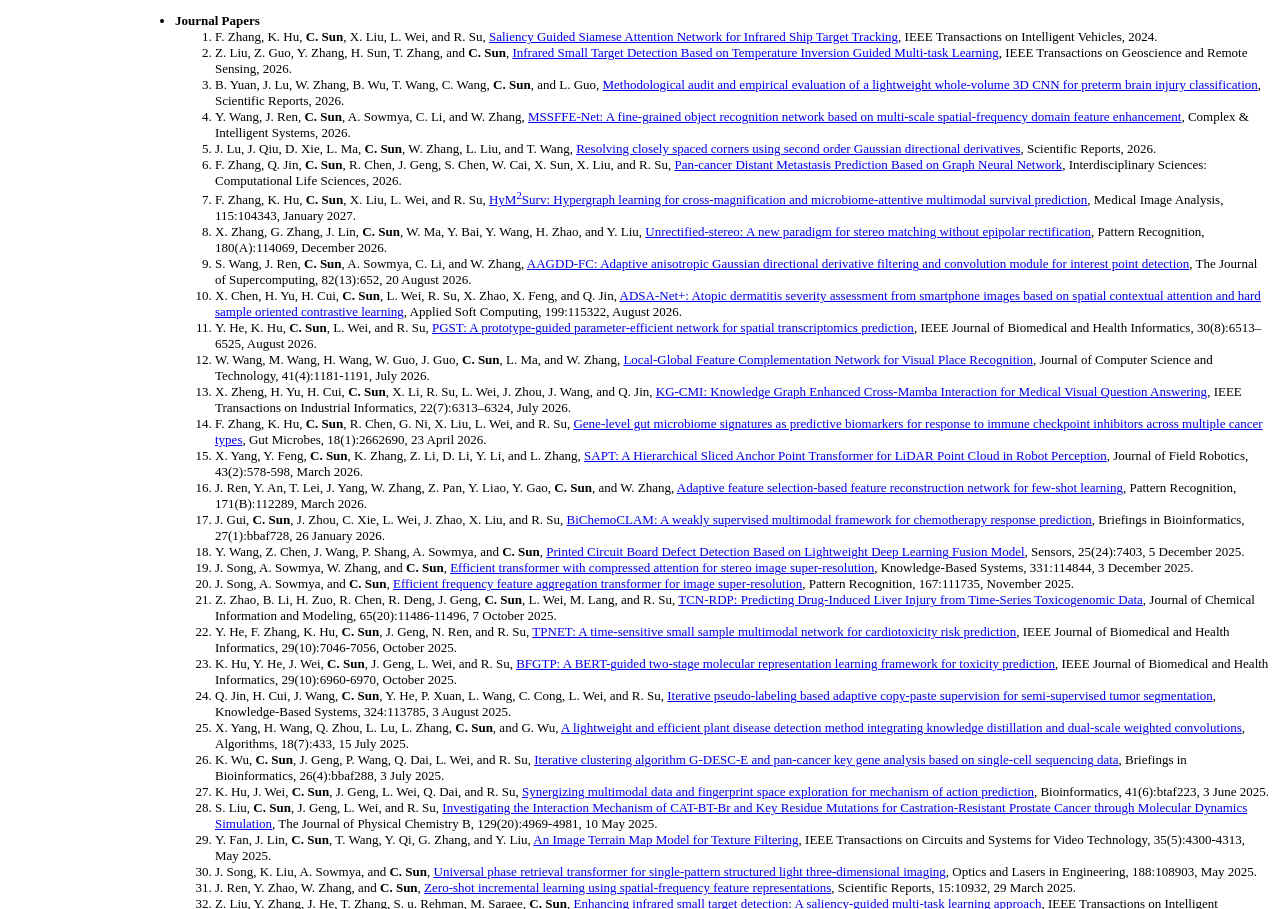
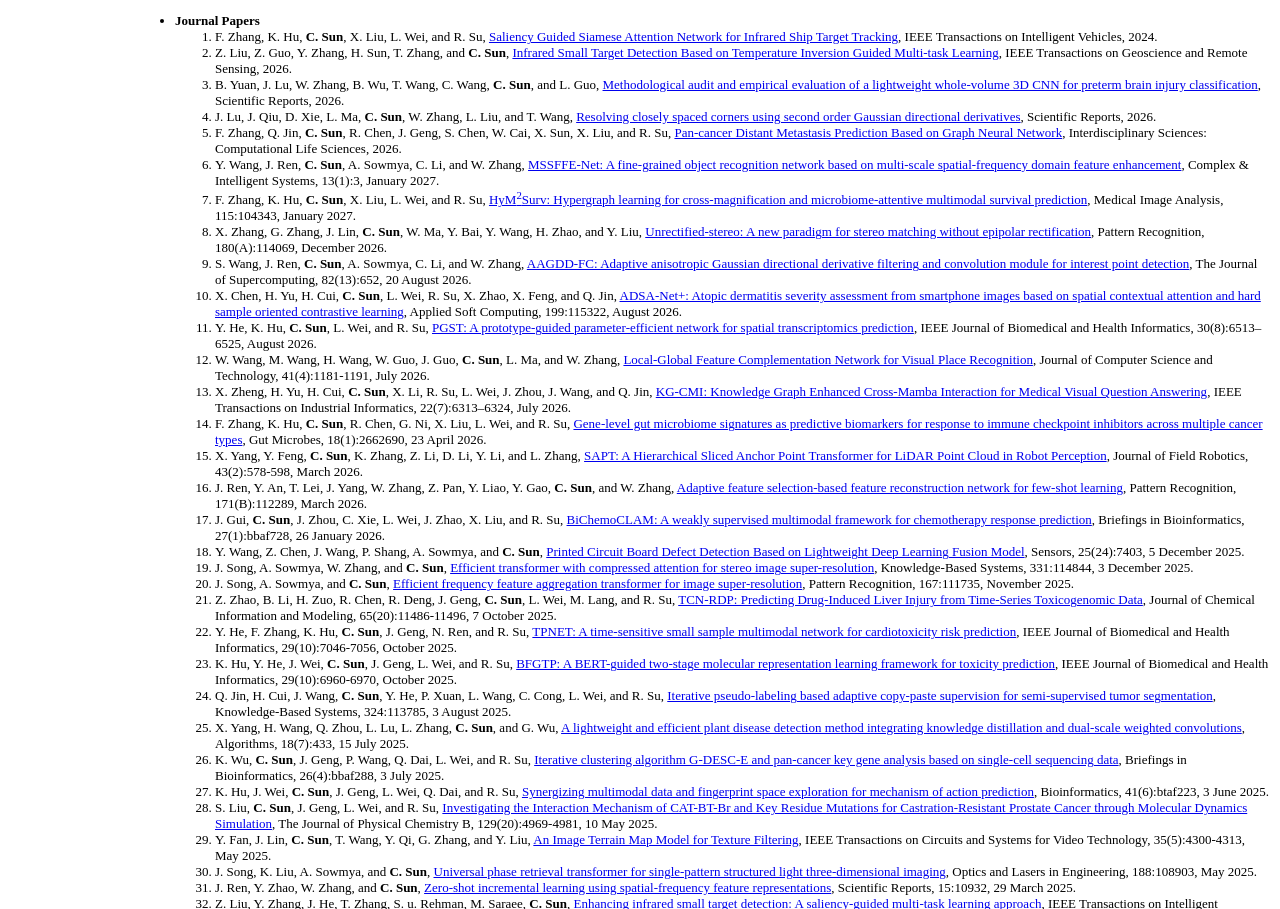
Before and after one commit to changmingsun/changmingsun.github.io, a plain HTML site: page index.html in a window 1280 px wide. Shown: the part 1026-1935 px from the top of the page. Drawn offline with Linux system fonts and the light colour scheme.

Commit message:
Add files via upload

```diff
--- a/index.html
+++ b/index.html
@@ -186,11 +186,6 @@
         <a href="https://doi.org/10.1038/s41598-026-77358-z">
         Methodological audit and empirical evaluation of a lightweight whole-volume 3D CNN for preterm brain injury classification</a>,
         Scientific Reports, 2026.</li>
-	<li>Y. Wang, J. Ren, <b>C. Sun</b>, A. Sowmya, C. Li, and W. Zhang,
-        <a href="https://doi.org/10.1007/s40747-026-02445-7">
-        MSSFFE-Net: A fine-grained object recognition network based on multi-scale spatial-frequency domain feature
-enhancement</a>,
-        Complex & Intelligent Systems, 2026.</li>
 	<li>J. Lu, J. Qiu, D. Xie, L. Ma, <b>C. Sun</b>, W. Zhang, L. Liu, and T. Wang,
         <a href="https://doi.org/10.1038/s41598-026-68124-2">
         Resolving closely spaced corners using second order Gaussian directional derivatives</a>,
@@ -199,6 +194,11 @@ enhancement</a>,
         <a href="https://doi.org/10.1007/s12539-026-00844-5">
         Pan-cancer Distant Metastasis Prediction Based on Graph Neural Network</a>,
         Interdisciplinary Sciences: Computational Life Sciences, 2026.</li>
+	<li>Y. Wang, J. Ren, <b>C. Sun</b>, A. Sowmya, C. Li, and W. Zhang,
+        <a href="https://doi.org/10.1007/s40747-026-02445-7">
+        MSSFFE-Net: A fine-grained object recognition network based on multi-scale spatial-frequency domain feature
+enhancement</a>,
+        Complex & Intelligent Systems, 13(1):3, January 2027.</li>
     <li>F. Zhang, K. Hu, <b>C. Sun</b>, X. Liu, L. Wei, and R. Su,
         <a href="https://doi.org/10.1016/j.media.2026.104343">
         HyM<sup>2</sup>Surv: Hypergraph learning for cross-magnification and microbiome-attentive multimodal survival prediction</a>,
```
